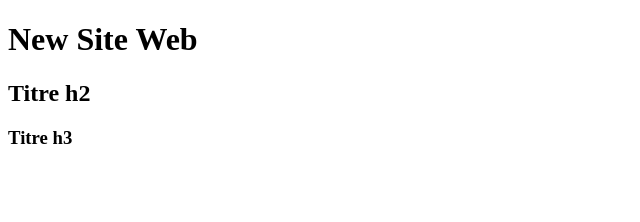
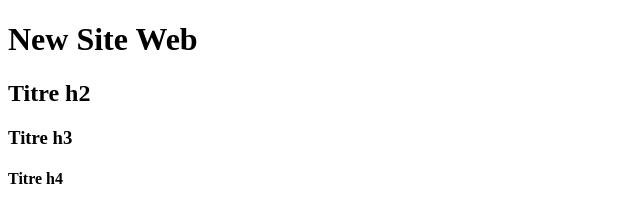
Before and after one commit to seesile05/newsite, a plain HTML site: page index.html in a window 1280 px wide. Shown: the full height of the page, 0-640 px from the left. Drawn offline with Linux system fonts and the light colour scheme.

Commit message:
Ajout h4

```diff
--- a/index.html
+++ b/index.html
@@ -9,5 +9,6 @@
     <h1>New Site Web</h1>
     <h2>Titre h2</h2>
     <h3>Titre h3</h3>
+    <h4>Titre h4</h4>
 </body>
 </html>
```
